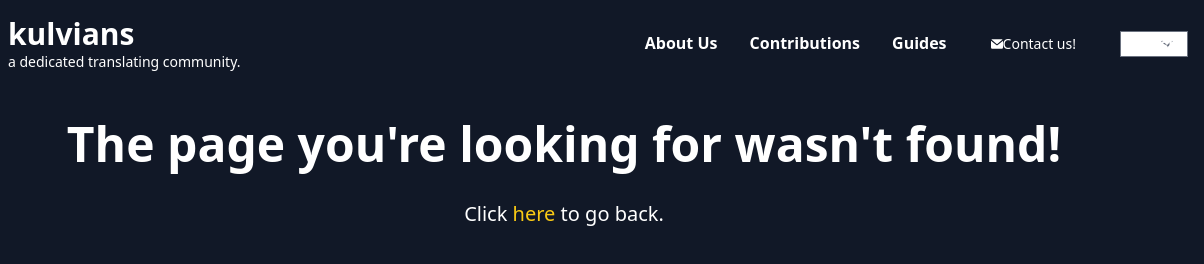
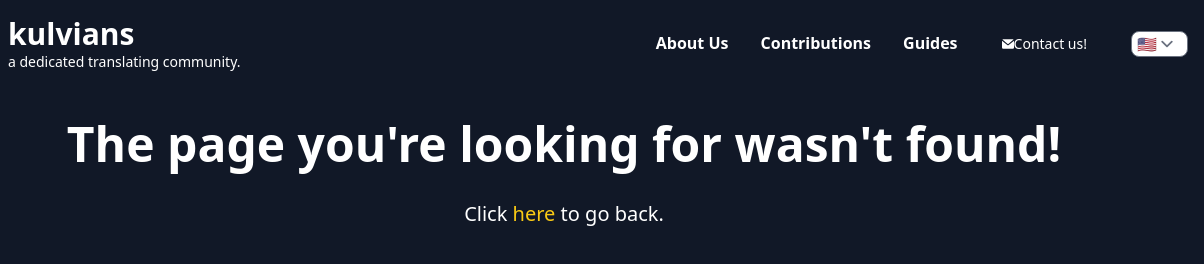
Before and after one commit to nitrogency/kulvspa, a website with bundled scripts: page frontend/index.html in a window 1280 px wide. Shown: the full height of the page, 76-1280 px from the left. Built offline with nearby package versions, Linux system fonts and the light colour scheme.

Commit message:
Made language selector less ugly

```diff
--- a/frontend/index.html
+++ b/frontend/index.html
@@ -56,9 +56,9 @@
                             </a>
                         </li>
                         <li>
-                            <select data-i18n-switcher class="locale-switcher">
-                                <option value="en">English</option>
-                                <option value="lt">Lietuvių</option>
+                            <select data-i18n-switcher style="padding-left: 5px; padding-right: 30px;" class="locale-switcher font-medium text-center inline-flex items-center text-white rounded-lg hover:bg-yellow-300 focus:ring-4 focus:outline-none focus:ring-yellow-300 h-full">
+                                <option value="en">🇺🇸</option>
+                                <option value="lt">🇱🇹</option>
                               </select>
                         </li>
                     </ul>
```
